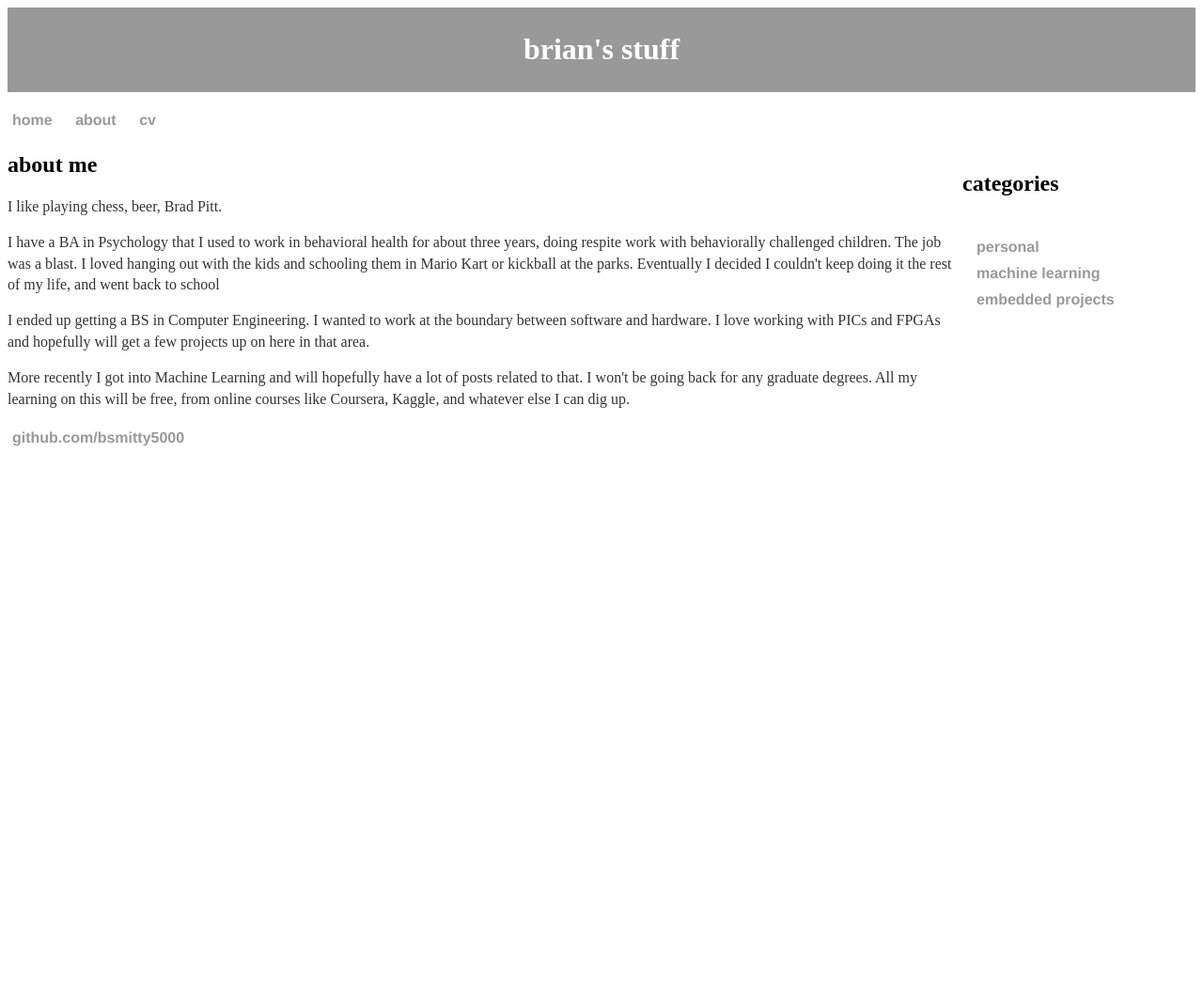
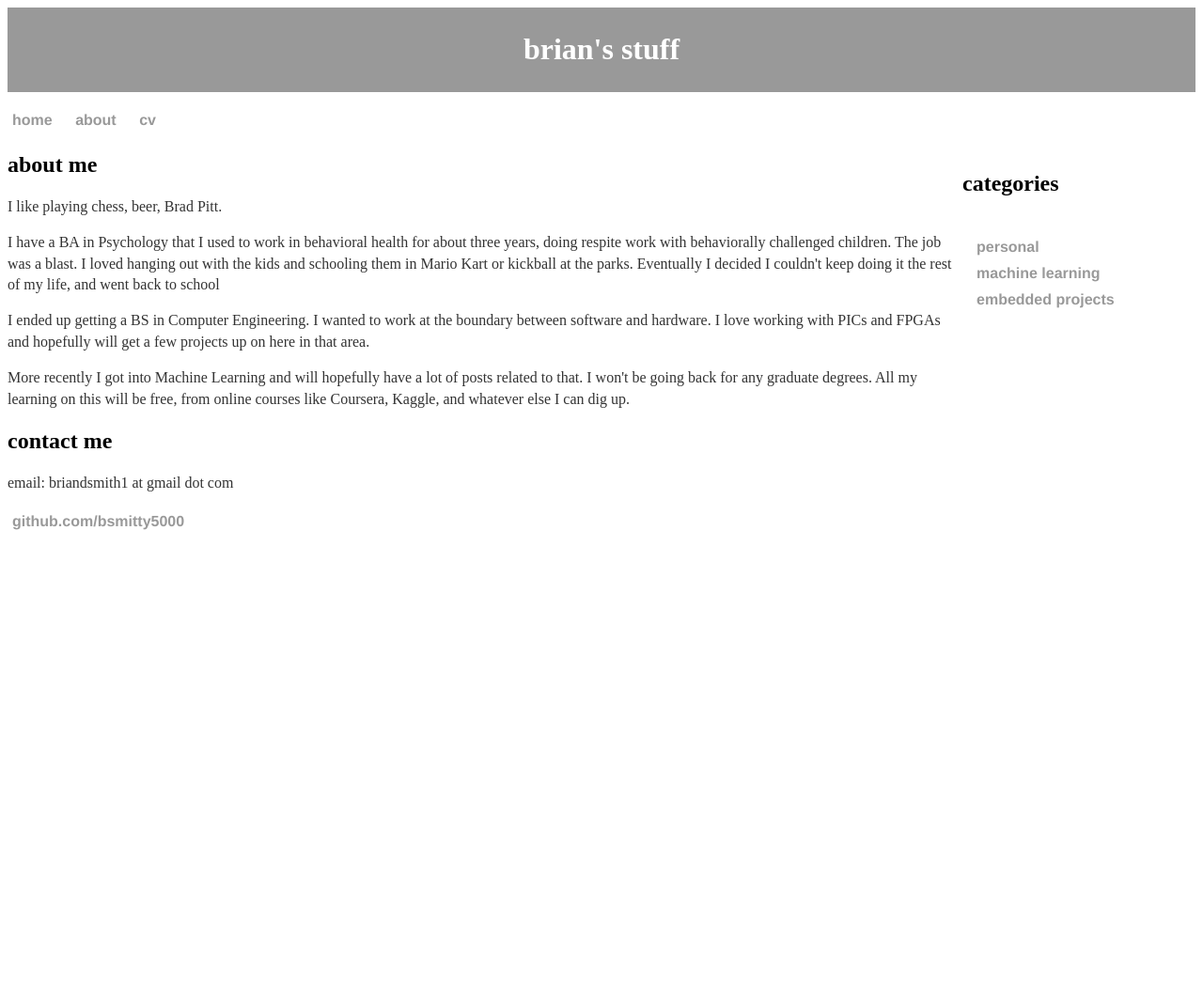
Before and after one commit to bsmitty5000/bsmitty5000.github.io, a Jekyll site: the page built from about/index.html, in a window 1280 px wide. Shown: the whole page at 94% size. Built offline with Jekyll 4.4.1, drawn with Linux system fonts in a browser that asks for light colours.

Commit message:
Update index.html

```diff
--- a/about/index.html
+++ b/about/index.html
@@ -19,4 +19,7 @@ description: A blog about hardware programming, machine learning, and embedded d
 	<p>More recently I got into Machine Learning and will hopefully have a lot of posts
 	related to that. I won't be going back for any graduate degrees. All my learning on this will be free, from
 	online courses like Coursera, Kaggle, and whatever else I can dig up.</p>
+
+	<h2>contact me</h2>
+	<p>email: briandsmith1 at gmail dot com</p></p>
 </div><!-- /.about -->
```
